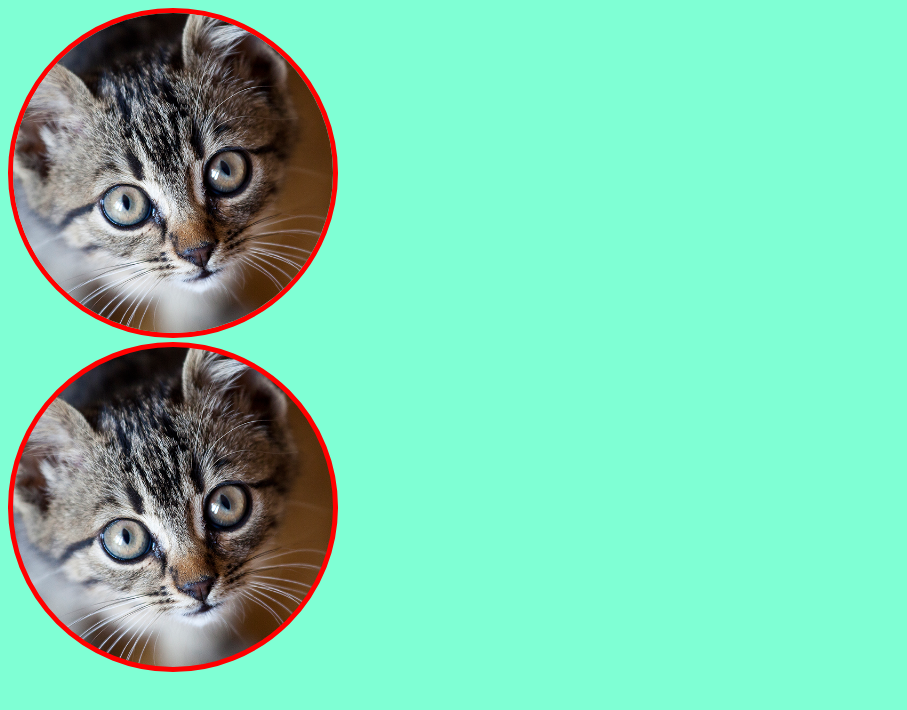
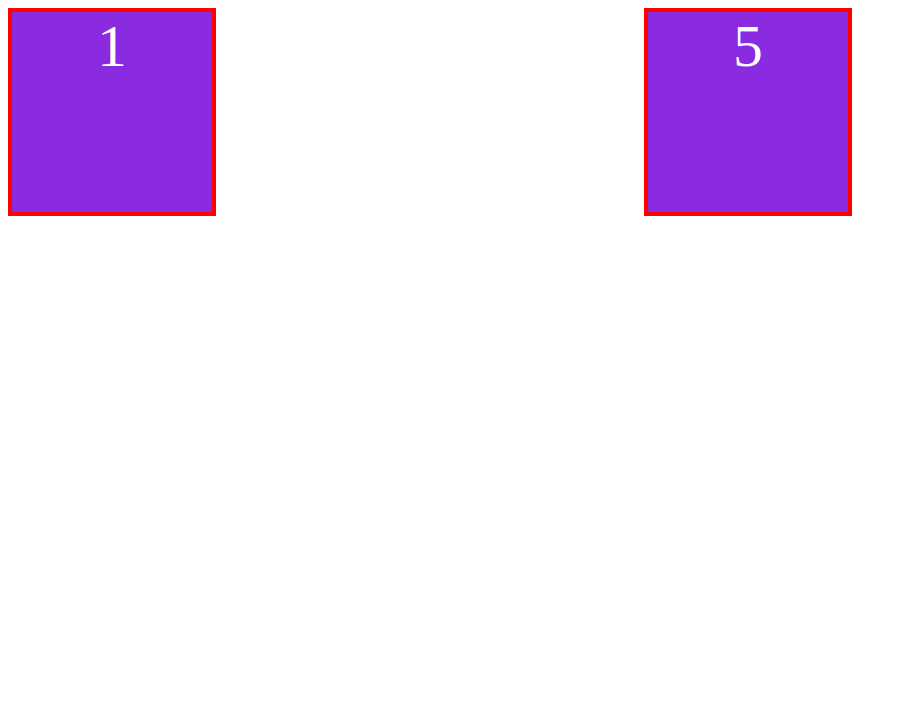
Before and after one commit to DeskYT/profileCardExample, a plain HTML site: page index.html in a window 1280 px wide. Shown: the whole page, without its empty margins (0-907 px from the left). Drawn offline with Linux system fonts and the light colour scheme.

Commit message:
Add ways to hide

```diff
--- a/assets/css/styles.css
+++ b/assets/css/styles.css
@@ -1,27 +1,24 @@
-body{
-  background-color: aquamarine;
+.container{
+  display: inline-block;
+  height: 200px;
+  width: 200px;
+
+  border: 4px solid red;
+  text-align: center;
+
+  color: white;
+  font-size: 60px;
+  background-color: blueviolet;
 }
 
-.profilePicture{
-  width: 320px;
-  height: 320px;
-
-  border: 5px solid red;
-  border-radius: 50%;
-
-  object-fit: cover;
-  object-position: center;
+.hidden-ver1{
+  opacity: 0;
 }
 
-.badPracticeProfilePicture{
-  width: 320px;
-  height: 320px;
+.hidden-ver2{
+  display: none;
+}
 
-  background-image: url("../images/cat.png");
-  background-repeat: no-repeat;
-  background-size: cover;
-  background-position: center;
-
-  border: 5px solid red;
-  border-radius: 50%;
+.hidden-ver3{
+  visibility: hidden;
 }
--- a/index.html
+++ b/index.html
@@ -8,9 +8,13 @@
     <title>Document</title>
   </head>
   <body>
-    <img src="./assets/images/cat.png" alt="Cat" class="profilePicture" />
-    <div class="badPracticeProfilePicture">
 
-    </div>
+    <!-- .container{$}*4 -->
+
+   <div class="container">1</div>
+   <div class="container hidden-ver1"><a href="https://www.google.com/" target="_blank">2</a></div>
+   <div class="container hidden-ver2">3</div>
+   <div class="container hidden-ver3"><a href="https://www.google.com/" target="_blank">4</a></div>
+   <div class="container">5</div>
   </body>
 </html>
```
